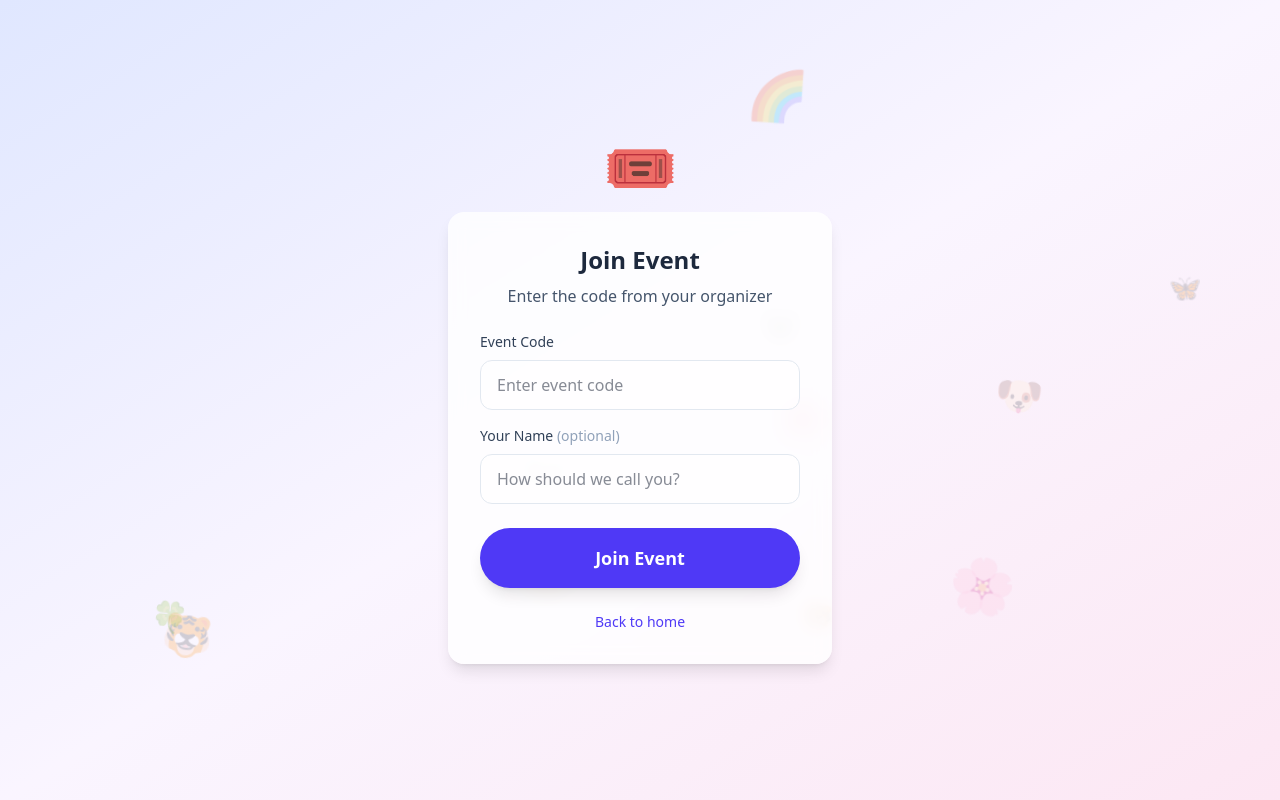
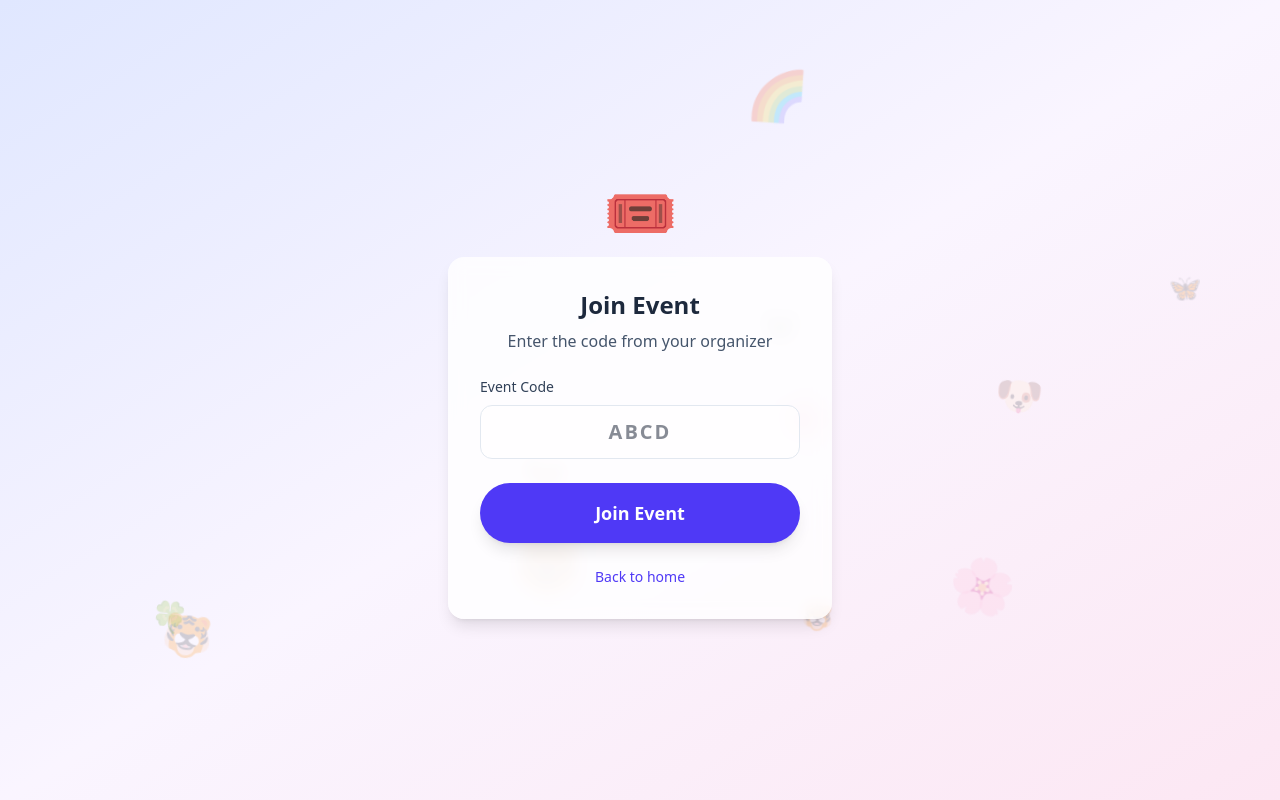
Before and after one commit to lukasmwerner/acm-pair-up, a SvelteKit app: page /join in a window 1280 px wide. Built offline with nearby package versions, Linux system fonts and the light colour scheme.

Commit message:
improve admin ui again

```diff
--- a/src/routes/admin/[eventId]/+page.svelte
+++ b/src/routes/admin/[eventId]/+page.svelte
@@ -182,9 +182,9 @@
 </svelte:head>
 
 <div
-	class="fixed inset-0 overflow-hidden bg-gradient-to-br from-slate-100 via-indigo-50 to-purple-100"
+	class="fixed inset-0 overflow-y-auto bg-gradient-to-br from-slate-100 via-indigo-50 to-purple-100"
 >
-	<div class="relative z-10 min-h-screen p-4 md:p-6 overflow-y-auto">
+	<div class="relative z-10 min-h-screen p-4 md:p-6">
 		{#if summary}
 			<!-- Header -->
 			<header
@@ -245,25 +245,15 @@
 							</div>
 						</div>
 
-						<div class="flex gap-2">
+						<div class="flex flex-col gap-3">
 							<a
-								class="flex-1 px-3 py-2 bg-emerald-600 text-white text-sm font-medium rounded-xl text-center hover:bg-emerald-700 transition-all"
-								target="_blank"
-								rel="noreferrer"
-								href={joinUrl}
-							>
-								Open
-							</a>
-							<a
-								class="flex-1 px-3 py-2 bg-indigo-600 text-white text-sm font-medium rounded-xl text-center hover:bg-indigo-700 transition-all"
+								class="w-full px-4 py-3 bg-indigo-600 text-white font-semibold rounded-xl shadow-md hover:shadow-lg hover:scale-[1.02] transition-all text-center"
 								target="_blank"
 								rel="noreferrer"
 								href={`${joinUrl}&qr=1`}
 							>
 								QR Code
 							</a>
-						</div>
-
 							<button
 								class="w-full px-4 py-3 bg-purple-600 text-white font-semibold rounded-xl shadow-md hover:shadow-lg hover:scale-[1.02] transition-all disabled:opacity-50 disabled:cursor-not-allowed disabled:hover:scale-100 relative overflow-hidden"
 								disabled={loading || rematchCooldown > 0}
@@ -271,7 +261,9 @@
 							>
 								<span class="relative z-10">
 									{#if rematchCooldown > 0}
-									Wait {Math.ceil(rematchCooldown / 1000)}s
+										Wait {Math.ceil(
+											rematchCooldown / 1000,
+										)}s
 									{:else if loading}
 										Creating pairs...
 									{:else}
@@ -281,10 +273,12 @@
 								{#if rematchCooldown > 0}
 									<div
 										class="absolute inset-0 bg-indigo-800/50 transition-all"
-									style="width: {100 - rematchCooldown / 10}%"
+										style="width: {100 -
+											rematchCooldown / 10}%"
 									></div>
 								{/if}
 							</button>
+						</div>
 					</div>
 				</section>
 
--- a/src/routes/join/+page.svelte
+++ b/src/routes/join/+page.svelte
@@ -11,13 +11,12 @@
 	let showForm = false;
 	let joining = false;
 	let formCode = '';
-	let formName = '';
 	let pageTitle = 'Join Event - ACM Pair Up';
 
-	async function handleJoin(eventId: string, code: string, displayName: string) {
+	async function handleJoin(eventId: string, code: string) {
 		joining = true;
 		errorMsg = '';
-		const res = await fetch(`/api/events/${eventId}/join`, { method: 'POST', headers: { 'Content-Type': 'application/json' }, body: JSON.stringify({ code, displayName }) });
+		const res = await fetch(`/api/events/${eventId}/join`, { method: 'POST', headers: { 'Content-Type': 'application/json' }, body: JSON.stringify({ code }) });
 		if (!res.ok) {
 			errorMsg = 'Join failed. Check your event code.';
 			joining = false;
@@ -34,7 +33,22 @@
 			errorMsg = 'Please enter an event code';
 			return;
 		}
-		await handleJoin(formCode.trim(), formCode.trim(), formName.trim());
+		const code = formCode.trim().toUpperCase();
+
+		// Look up event by code
+		const eventsRes = await fetch('/api/events');
+		if (!eventsRes.ok) {
+			errorMsg = 'Failed to connect. Please try again.';
+			return;
+		}
+		const eventsData = await eventsRes.json();
+		const event = eventsData.events.find((e: any) => e.code === code);
+		if (!event) {
+			errorMsg = 'Invalid event code. Please check and try again.';
+			return;
+		}
+
+		await handleJoin(event.id, code);
 	}
 
 	onMount(async () => {
@@ -51,19 +65,18 @@
 		const url = new URL(location.href);
 		const eventId = url.searchParams.get('e') || url.searchParams.get('event') || '';
 		const code = url.searchParams.get('code') || url.searchParams.get('c') || '';
-		const displayName = url.searchParams.get('name') || '';
 		const qr = url.searchParams.get('qr') || '';
 		if (!eventId || !code) {
 			showForm = true;
 			return;
 		}
-		joinUrl = `${location.origin}/join?e=${encodeURIComponent(eventId)}&code=${encodeURIComponent(code)}${displayName ? `&name=${encodeURIComponent(displayName)}` : ''}`;
+		joinUrl = `${location.origin}/join?e=${encodeURIComponent(eventId)}&code=${encodeURIComponent(code)}`;
 		if (qr) {
 			qrMode = true;
 			pageTitle = 'Scan to Join - ACM Pair Up';
 			return;
 		}
-		await handleJoin(eventId, code, displayName);
+		await handleJoin(eventId, code);
 	});
 </script>
 
@@ -136,7 +149,7 @@
 				<p class="text-slate-600 text-center mb-6">Enter the code from your organizer</p>
 
 				<form on:submit|preventDefault={handleFormSubmit}>
-					<div class="mb-4">
+					<div class="mb-6">
 						<label for="code" class="block text-sm font-medium text-slate-700 mb-2">
 							Event Code
 						</label>
@@ -144,22 +157,9 @@
 							type="text"
 							id="code"
 							bind:value={formCode}
-							class="w-full px-4 py-3 border border-slate-200 rounded-xl bg-white/50 focus:outline-none focus:ring-2 focus:ring-indigo-500 focus:border-transparent transition-all"
-							placeholder="Enter event code"
-							disabled={joining}
-						/>
-					</div>
-
-					<div class="mb-6">
-						<label for="name" class="block text-sm font-medium text-slate-700 mb-2">
-							Your Name <span class="text-slate-400 font-normal">(optional)</span>
-						</label>
-						<input
-							type="text"
-							id="name"
-							bind:value={formName}
-							class="w-full px-4 py-3 border border-slate-200 rounded-xl bg-white/50 focus:outline-none focus:ring-2 focus:ring-indigo-500 focus:border-transparent transition-all"
-							placeholder="How should we call you?"
+							class="w-full px-4 py-3 border border-slate-200 rounded-xl bg-white/50 focus:outline-none focus:ring-2 focus:ring-indigo-500 focus:border-transparent transition-all uppercase text-center text-xl tracking-widest font-semibold"
+							placeholder="ABCD"
+							maxlength="4"
 							disabled={joining}
 						/>
 					</div>
```
Lines whose indentation alone changed are shown as unchanged.
